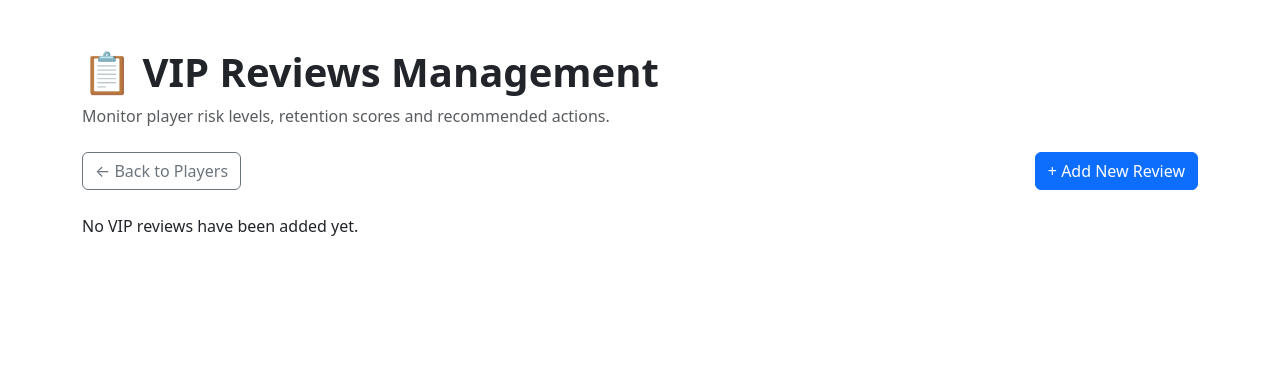
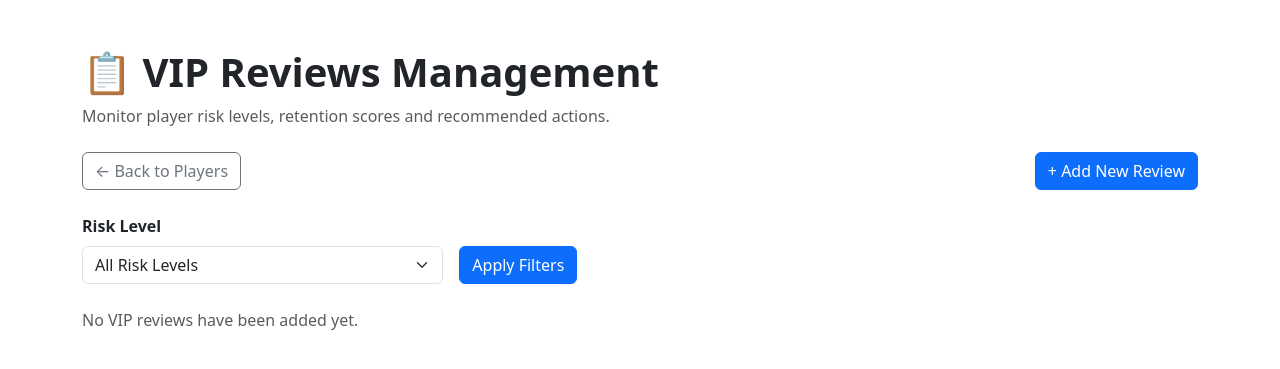
Before and after one commit to Azhdakurt/vipulse-2, a Django app: page /reviews/ in a window 1280 px wide. Shown: the part 56-425 px from the top of the page. Run offline with Django 5.2, Linux system fonts and the light colour scheme; the visitor is signed in with stand-in values (Sample User, id 1); data that the repository does not hold is empty.

Commit message:
Add risk level filtering to VIP reviews

```diff
--- a/players/templates/players/review_list.html
+++ b/players/templates/players/review_list.html
@@ -26,7 +26,49 @@
 
 </div>
 
-    {% for review in reviews %}
+
+    <!-- Risk Level Filter -->
+<form method="get" class="mb-4">
+    <div class="row g-3 align-items-end">
+
+        <div class="col-12 col-md-4">
+            <label for="risk_level" class="form-label fw-semibold">
+                Risk Level
+            </label>
+
+            <select name="risk_level"
+                    id="risk_level"
+                    class="form-select">
+
+                <option value="">All Risk Levels</option>
+
+                <option value="low"
+                    {% if risk_level == "low" %}selected{% endif %}>
+                    Low Risk
+                </option>
+
+                <option value="medium"
+                    {% if risk_level == "medium" %}selected{% endif %}>
+                    Medium Risk
+                </option>
+
+                <option value="high"
+                    {% if risk_level == "high" %}selected{% endif %}>
+                    High Risk
+                </option>
+
+            </select>
+        </div>
+
+        <div class="col-12 col-md-auto">
+            <button type="submit" class="btn btn-primary">
+                Apply Filters
+            </button>
+        </div>
+
+    </div>
+</form>
+{% for review in reviews %}
         <div class="card shadow-sm border-0 mb-3 p-4">
             <h3 class="h5 fw-bold mb-3">
     👤 {{ review.player.username }}
@@ -101,8 +143,16 @@
         </div>
 
     {% empty %}
-        <p>No VIP reviews have been added yet.</p>
-    {% endfor %}
+    {% if risk_level %}
+        <p class="text-muted">
+            No reviews match your selected filters. Try adjusting your filters.
+        </p>
+    {% else %}
+        <p class="text-muted">
+            No VIP reviews have been added yet.
+        </p>
+    {% endif %}
+{% endfor %}
 
 </div>
 <script>
--- a/players/views.py
+++ b/players/views.py
@@ -106,10 +106,15 @@ def review_list(request):
         "player"
     ).order_by("-created_at")
 
+    risk_level = request.GET.get("risk_level", "").strip()
+
+    if risk_level in ["low", "medium", "high"]:
+        reviews = reviews.filter(risk_level=risk_level)
+
     return render(
         request,
         "players/review_list.html",
-        {"reviews": reviews}
+        {"reviews": reviews, "risk_level": risk_level}
     )
 
 
```
